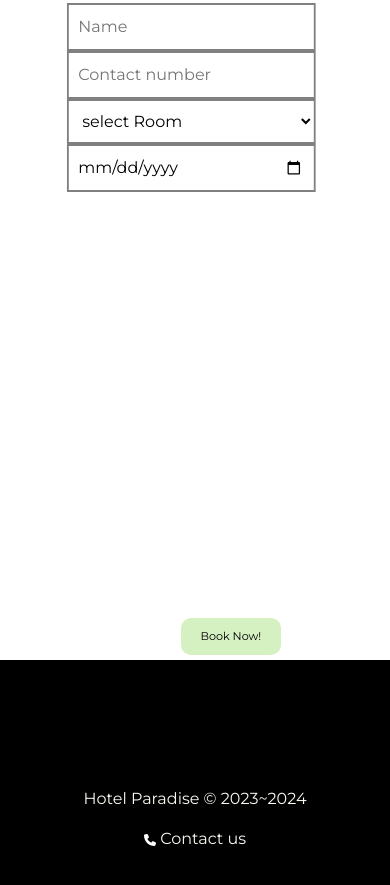
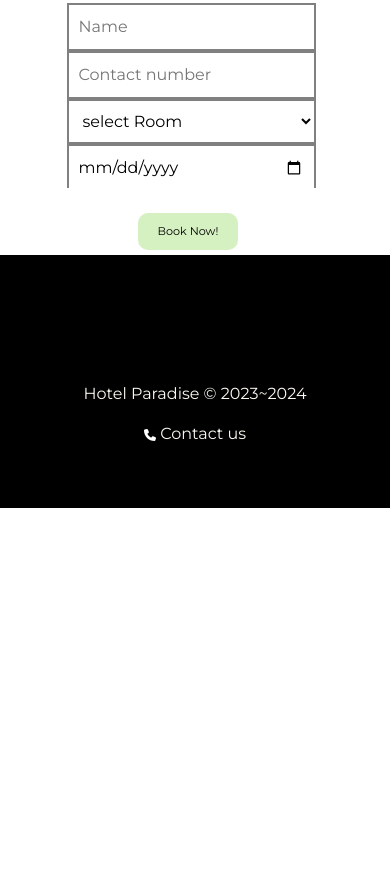
Before and after one commit to JaiChandwani/hotelperadise, a plain HTML site: page index.html in a window 390 px wide. Shown: the part 3680-4565 px from the top of the page. After the commit the page ends 4188 px from the top, so only its background shows below. Drawn offline with nearby package versions, Linux system fonts and the light colour scheme.

Commit message:
Update index.css

```diff
--- a/index.css
+++ b/index.css
@@ -132,7 +132,7 @@
 .formBtn{
     margin-top: 20px;
     position: relative;
-    left: 45%;
+    left: 34%;
     /* top:450%; */
 }
 
@@ -228,7 +228,7 @@
         width: 80%;
     }
     .form{
-        height: 70vh;
+        height: 22vh;
         width: 80%;
         margin: auto;
         position: relative;
```
